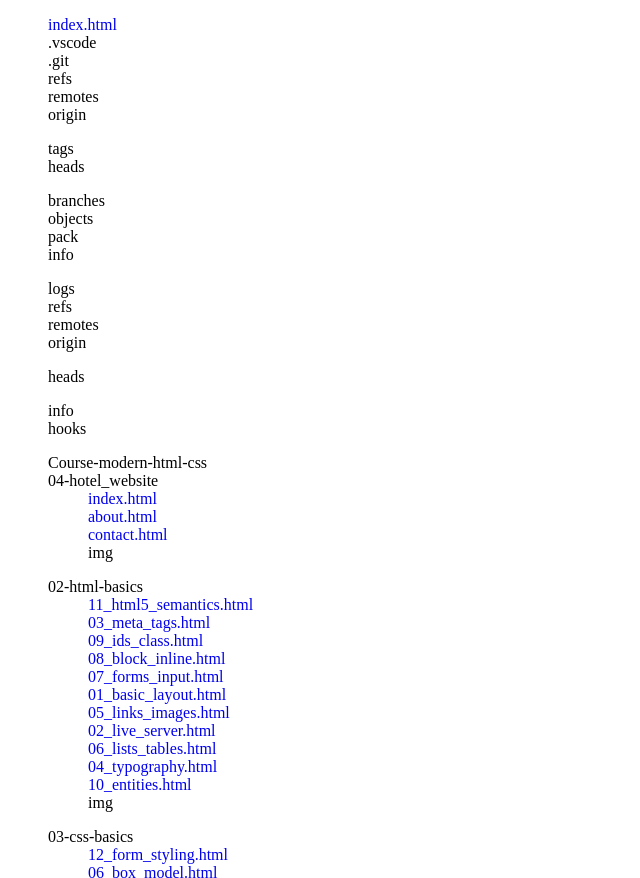
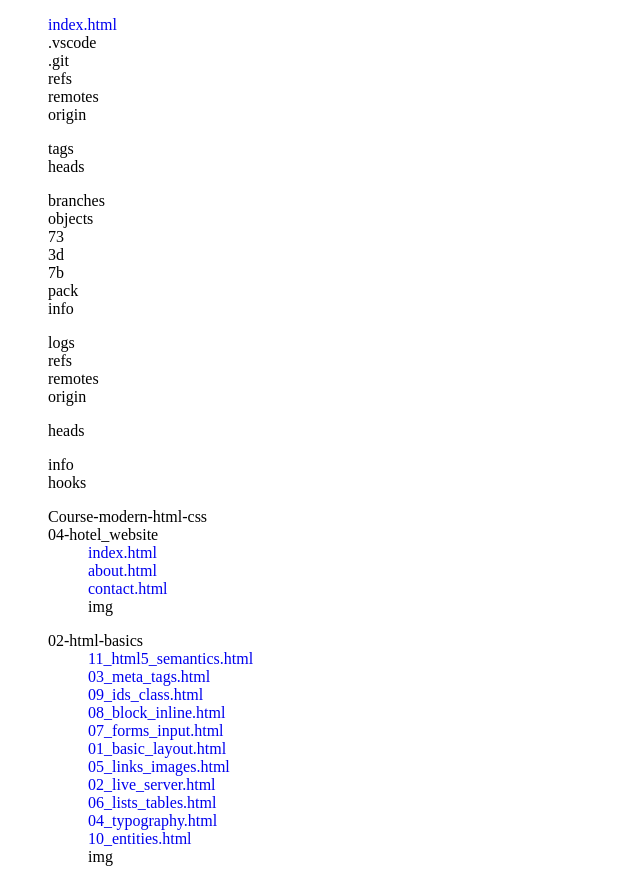
Before and after one commit to davidgma/course-notes, a website: page index.html in a window 1280 px wide. Shown: the top 878 px of the page, without its empty margins (0-640 px from the left). Drawn offline with Linux system fonts and the light colour scheme.

Commit message:
Update index.html

```diff
--- a/index.html
+++ b/index.html
@@ -35,6 +35,9 @@ list-style-type: none; /* Remove bullets */
 <ul>
 <li>branches</li>
 <li>objects</li>
+<li>73</li>
+<li>3d</li>
+<li>7b</li>
 <li>pack</li>
 <li>info</li>
 </ul></ul>
```
